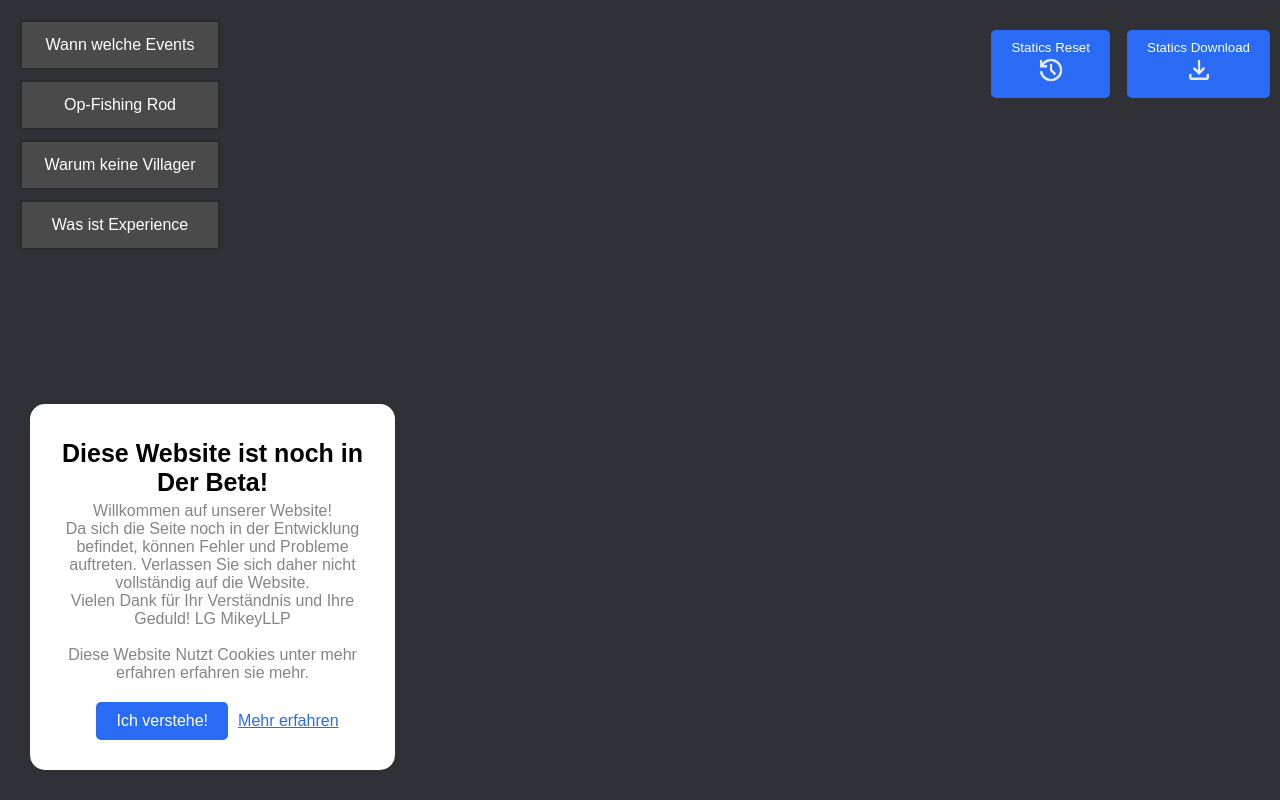
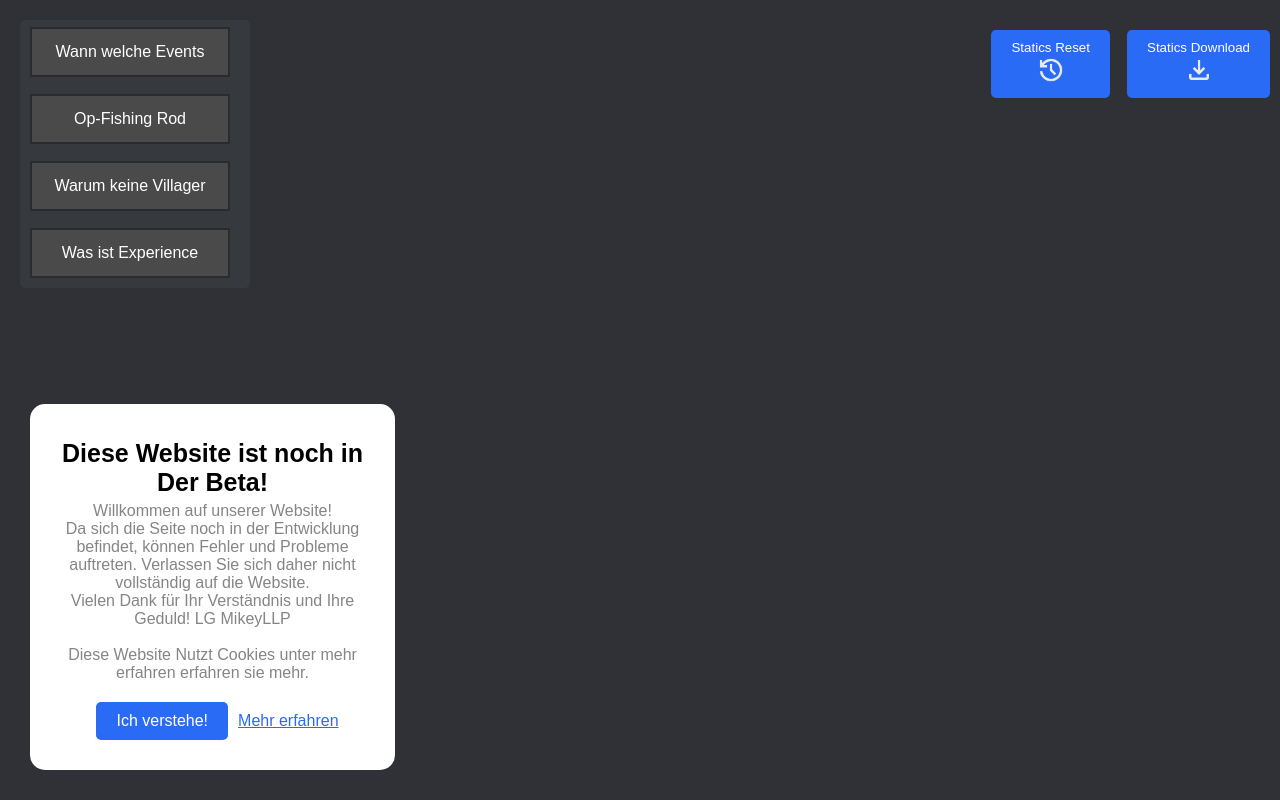
Before and after one commit to MikeyLLP/Supporter-Fragen, a plain HTML site: page index.html in a window 1280 px wide. Drawn offline with Linux system fonts and the light colour scheme.

Commit message:
Scoll-Bar

```diff
--- a/index.html
+++ b/index.html
@@ -24,7 +24,7 @@
                   </div>
                 </div>
               </div>
-
+        <div class="outer-container">
             <div class="container">
                 <div class="box" onclick="toggleText(1)">
                     Wann welche Events
@@ -41,6 +41,7 @@
                 </div>
                 <!---------------------------------------------------------------------------------------------------------------------------->
             </div>
+        </div>
 
             <div class="text-boxes">
                 <div class="text-box" id="textBox1">
--- a/style.css
+++ b/style.css
@@ -17,8 +17,31 @@ body {
 .container {
     display: flex;
     flex-direction: column;
+    background-color: #36393e;
+    width: 230px;
+    min-height: 200px;
+    max-height: 95vh;
+    overflow: auto;
+    border-radius: 5px;
 }
+::-webkit-scrollbar {
+    width: 12px;
+    height: 12px;
+    }
 
+    ::-webkit-scrollbar-track {
+    border: 1px solid none;
+    border-radius: 10px;
+    }
+
+    ::-webkit-scrollbar-thumb {
+    background: rgb(39, 40, 49);
+    border-radius: 10px;
+    }
+
+    ::-webkit-scrollbar-thumb:hover {
+    background: #23242c;
+    }
 .box {
     width: 200px;
     height: 50px;
@@ -28,6 +51,8 @@ body {
     display: flex;
     justify-content: center;
     align-items: center;
+    margin-top: 7px;
+    margin-left: 10px;
     margin-bottom: 10px;
     padding: 10px;
     transition: background-color 0.3s, transform 0.3s;
```
